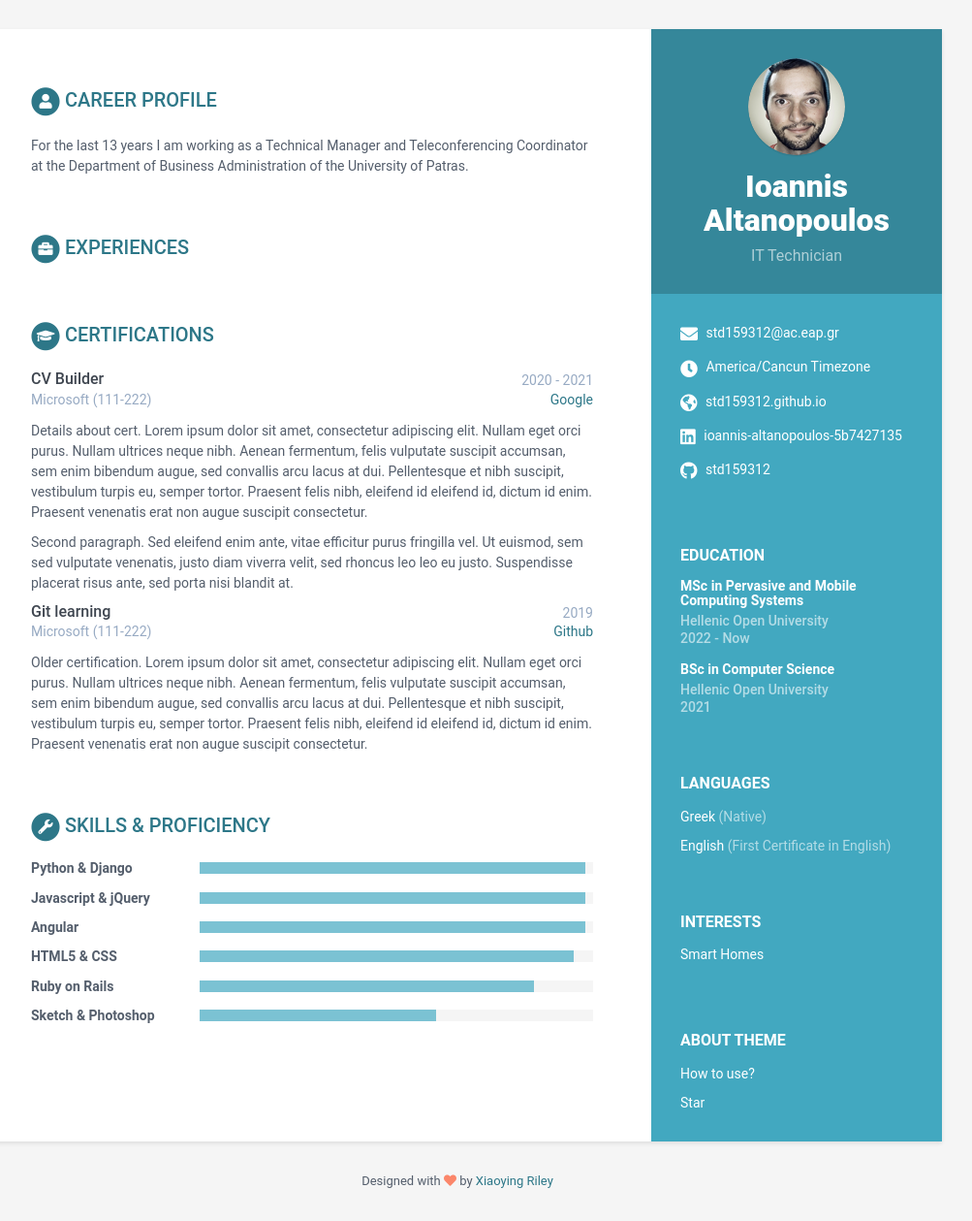
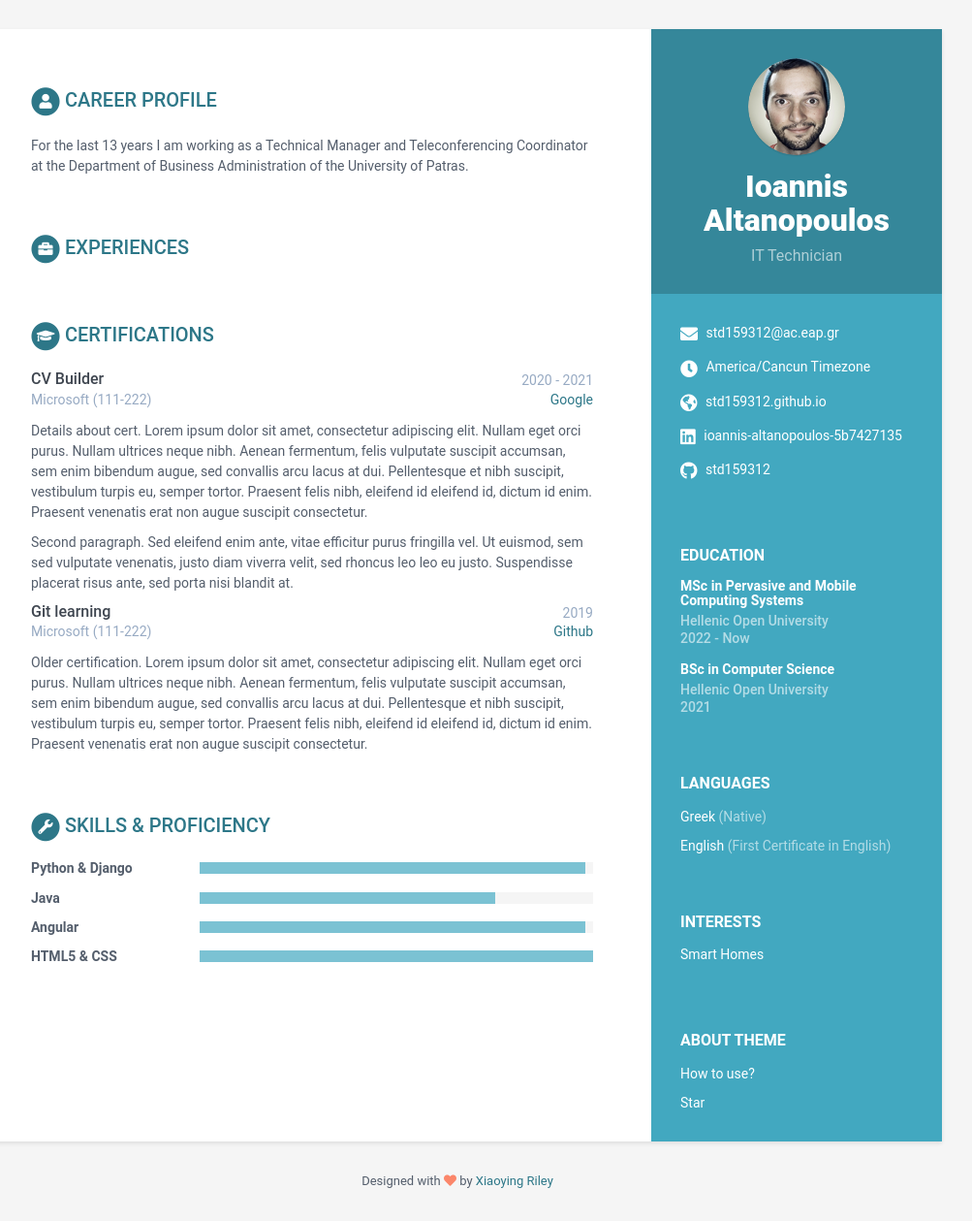
Before and after one commit to std159312/std159312.github.io, a Jekyll site: the page built from index.html, in a window 1280 px wide. Shown: the whole page at 97% size, without its empty margins (168-1171 px from the left). Built offline with Jekyll 4.4.1, drawn with Linux system fonts in a browser that asks for light colours.

Commit message:
Initial commit

```diff
--- a/_data/data.yml
+++ b/_data/data.yml
@@ -132,20 +132,18 @@
       - name: Python & Django
         level: 98%
 
-      - name: Javascript & jQuery
-        level: 98%
+      - name: Java
+        level: 75%
 
       - name: Angular
         level: 98%
 
       - name: HTML5 & CSS
-        level: 95%
+        level: 100%
 
-      - name: Ruby on Rails
-        level: 85%
 
-      - name: Sketch & Photoshop
-        level: 60%
+
+
 
 footer: >
     Designed with <i class="fas fa-heart"></i> by <a href="http://themes.3rdwavemedia.com" target="_blank" rel="nofollow">Xiaoying Riley</a>
```
